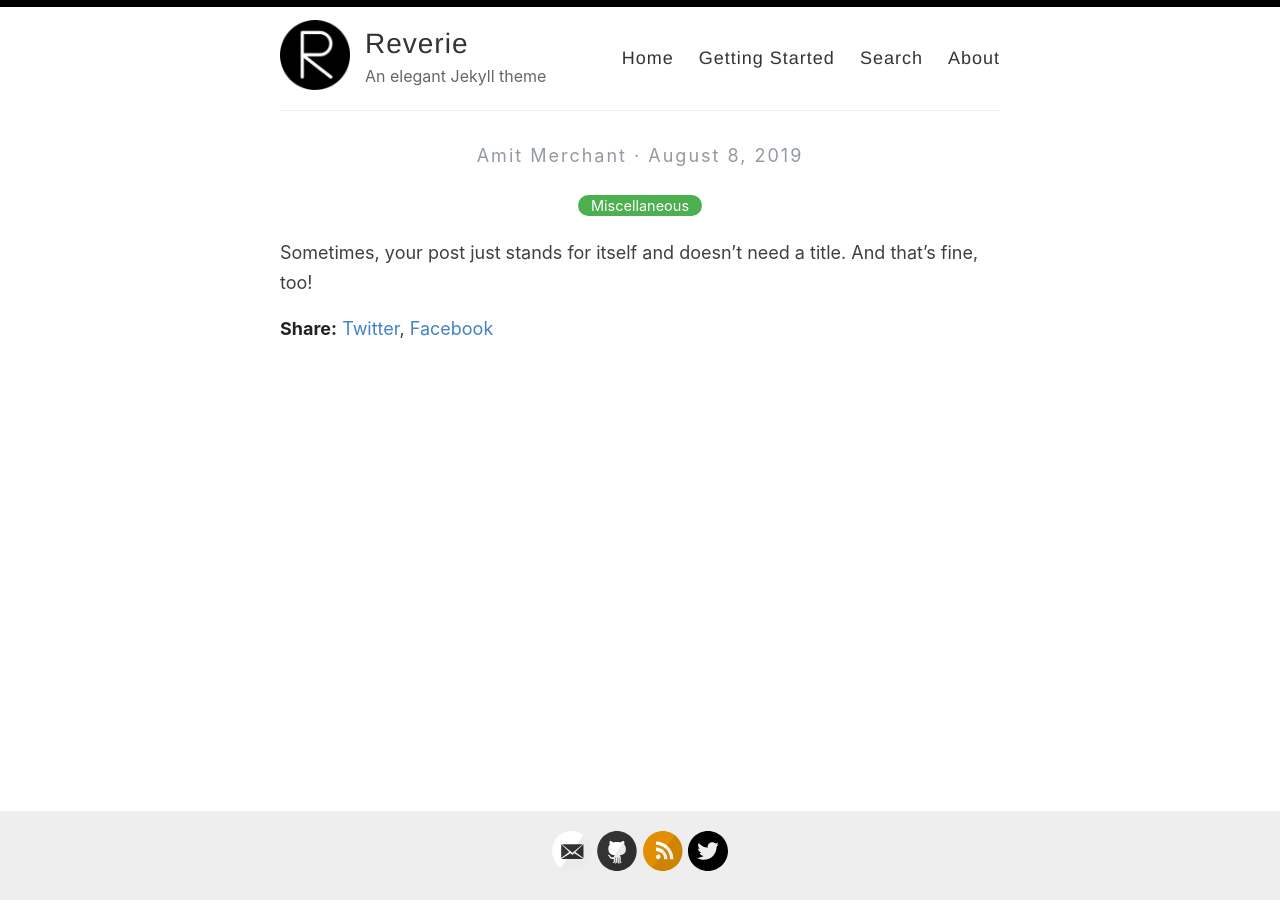
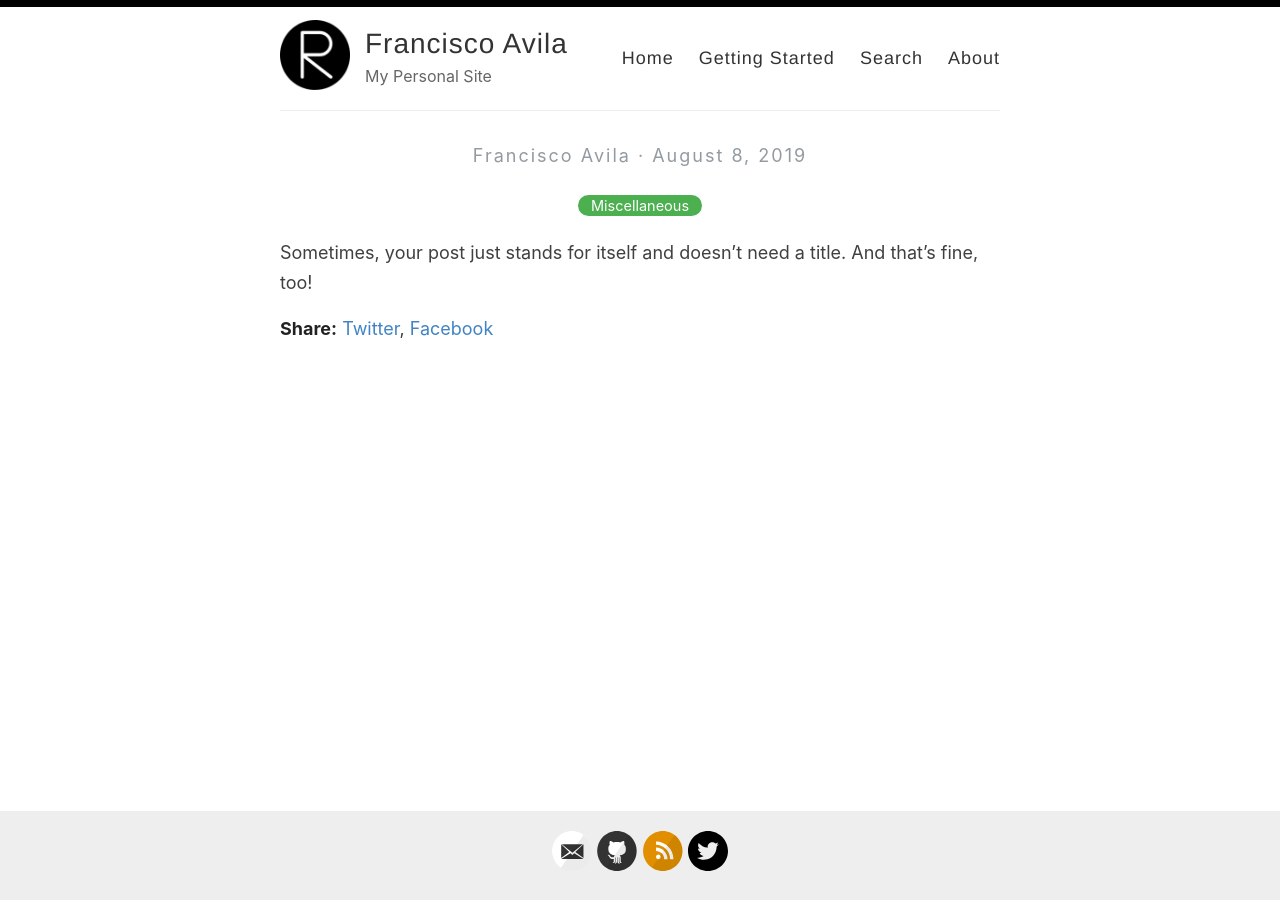
Before and after one commit to elfrank/elfrank.github.io, a Jekyll site: the page built from _posts/2019-08-08-no-title-posts.md, in a window 1280 px wide. Built offline with Jekyll 4.4.1, drawn with Linux system fonts in a browser that asks for light colours.

Commit message:
update jekyll config

```diff
--- a/_config.yml
+++ b/_config.yml
@@ -3,13 +3,13 @@
 #
 
 # Name of your site (displayed in the header)
-name: Reverie
+name: Francisco Avila
 
 # Name of the author
-author: Amit Merchant
+author: Francisco Avila
 
 # Short bio or description (displayed in the header)
-description: An elegant Jekyll theme
+description: My Personal Site
 
 # URL of your avatar or profile pic (you could use your GitHub profile pic)
 avatar: /images/reverie.png
@@ -21,15 +21,15 @@ avatar: /images/reverie.png
 # Includes an icon in the footer for each username you enter
 footer-links:
   dribbble:
-  email: amit.d.merchant@gmail.com
+  email: elfrank.ab@gmail.com
   facebook:
   flickr:
-  github: amitmerchant1990/reverie
+  github: elfrank
   instagram:
   linkedin:
   pinterest:
   rss: rss
-  twitter: amit_merchant
+  twitter: taflord
   stackoverflow:
   youtube: # channel/<your_long_string> or user/<user-name>
   googleplus: # anything in your profile username that comes after plus.google.com/
@@ -45,14 +45,14 @@ google_analytics: UA-43339302-11
 
 # Your website URL (e.g. http://amitmerchant1990.github.io or http://www.amitmerchant.com)
 # Used for Sitemap.xml and your RSS feed
-url: http://www.amitmerchant.com/reverie
-enforce_ssl: https://www.amitmerchant.com/reverie
+url: elfrank.github.io
+enforce_ssl: elfrank.github.io
 
 # If you're hosting your site at a Project repository on GitHub pages
 # (http://yourusername.github.io/repository-name)
 # and NOT your User repository (http://yourusername.github.io)
 # then add in the baseurl here, like this: "/repository-name"
-baseurl: "/reverie"
+baseurl: "/"
 
 #
 # !! You don't need to change any of the configuration flags below !!
```
